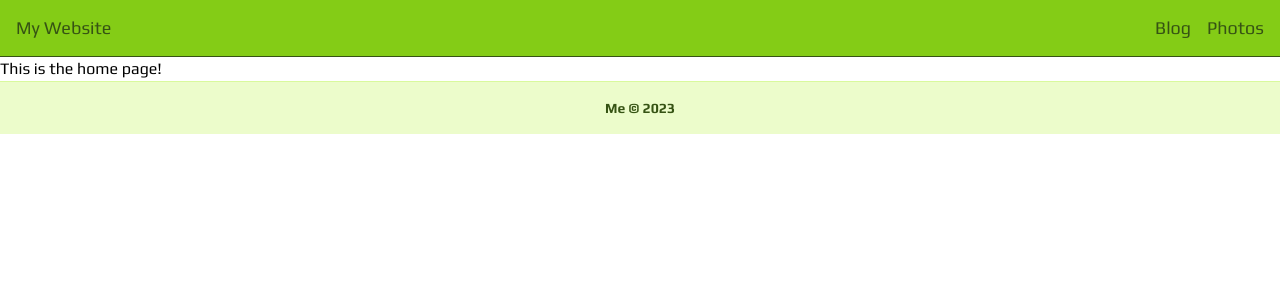
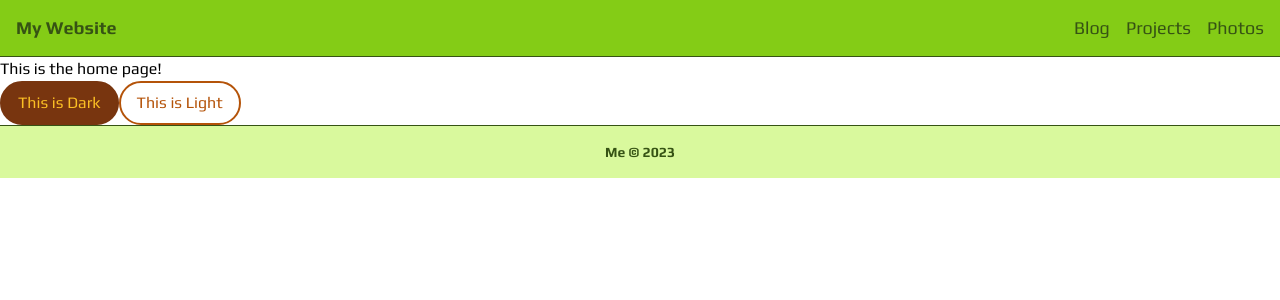
Before and after one commit to blloop/website-revamp, a Next.js app: page / in a window 1280 px wide. Shown: the top 300 px of the page. Built offline with nearby package versions, Linux system fonts and the light colour scheme.

Commit message:
add button component and projects page

```diff
--- /dev/null
+++ b/app/components/Buttons.js
@@ -0,0 +1,23 @@
+export function DarkButton({ children }) {
+  return (
+    <DefaultButton style='bg-secondary-900 border-secondary-900 text-secondary-400 md:hover:bg-secondary-200 md:hover:text-secondary-900'>
+      {children}
+    </DefaultButton>
+  );
+}
+
+export function LightButton({ children }) {
+  return (
+    <DefaultButton style='bg-transparent border-secondary-700 text-secondary-700 md:hover:bg-secondary-700 md:hover:text-secondary-400'>
+      {children}
+    </DefaultButton>
+  );
+}
+
+function DefaultButton({ children, style }) {
+  return (
+    <button className={`inline font-mediumm border-2 rounded-full md:px-4 px-3.5 md:py-2 py-1.5 md:text-base text-sm transition-colors ${style}`}>
+      {children}
+    </button>
+  )
+}
--- a/app/components/Footer.js
+++ b/app/components/Footer.js
@@ -1,6 +1,6 @@
 export default function Footer() {
   return (
-    <footer className='border-t text-center p-4 text-sm font-semibold bg-primary-100 text-primary-900 border-primary-200'>
+    <footer className='border-t text-center p-4 text-sm font-semibold bg-primary-200 text-primary-900 border-primary-900'>
       <p>Me &copy; {new Date().getFullYear()}</p>
     </footer>
   );
--- a/app/components/Navbar.js
+++ b/app/components/Navbar.js
@@ -4,10 +4,13 @@ export default function Navbar() {
     return (
       <nav className='border-b sticky top-0 bg-primary-500 text-primary-900 brder-primary-800 z-10'>
         <div className='h-14 max-w-7xl p-4 mx-auto flex items-center justify-between'>
-          <Link href='/' className='font-medium text-lg md:hover:underline'>My Website</Link>
+          <Link href='/' className='font-semibold text-lg md:hover:underline'>My Website</Link>
           <ul className='hidden md:flex items-center justify-end space-x-4 text-lg font-medium'>
+          <li className='md:hover:underline'>
+              <Link href='/blog'>Blog</Link>
+            </li>
             <li className='md:hover:underline'>
-              <Link href='/blog'>Blog</Link>
+              <Link href='/projects'>Projects</Link>
             </li>
             <li className='md:hover:underline'>
               <Link href='/photos'>Photos</Link>
--- a/app/page.js
+++ b/app/page.js
@@ -1,7 +1,11 @@
+import { DarkButton, LightButton } from "./components/Buttons";
+
 export default function Home() {
   return (
-    <div>
+    <>
       <p>This is the home page!</p>
-    </div>
+      <DarkButton>This is Dark</DarkButton>
+      <LightButton>This is Light</LightButton>
+    </>
   );
 }
--- /dev/null
+++ b/app/projects/layout.js
@@ -0,0 +1,5 @@
+import Navbar from '../components/Navbar';
+
+export default function Layout({ children }) {
+  return (<>{children}</>);
+}
--- /dev/null
+++ b/app/projects/page.js
@@ -0,0 +1,3 @@
+export default function Projects() {
+  return <p>These are my projects!</p>;
+}
```
